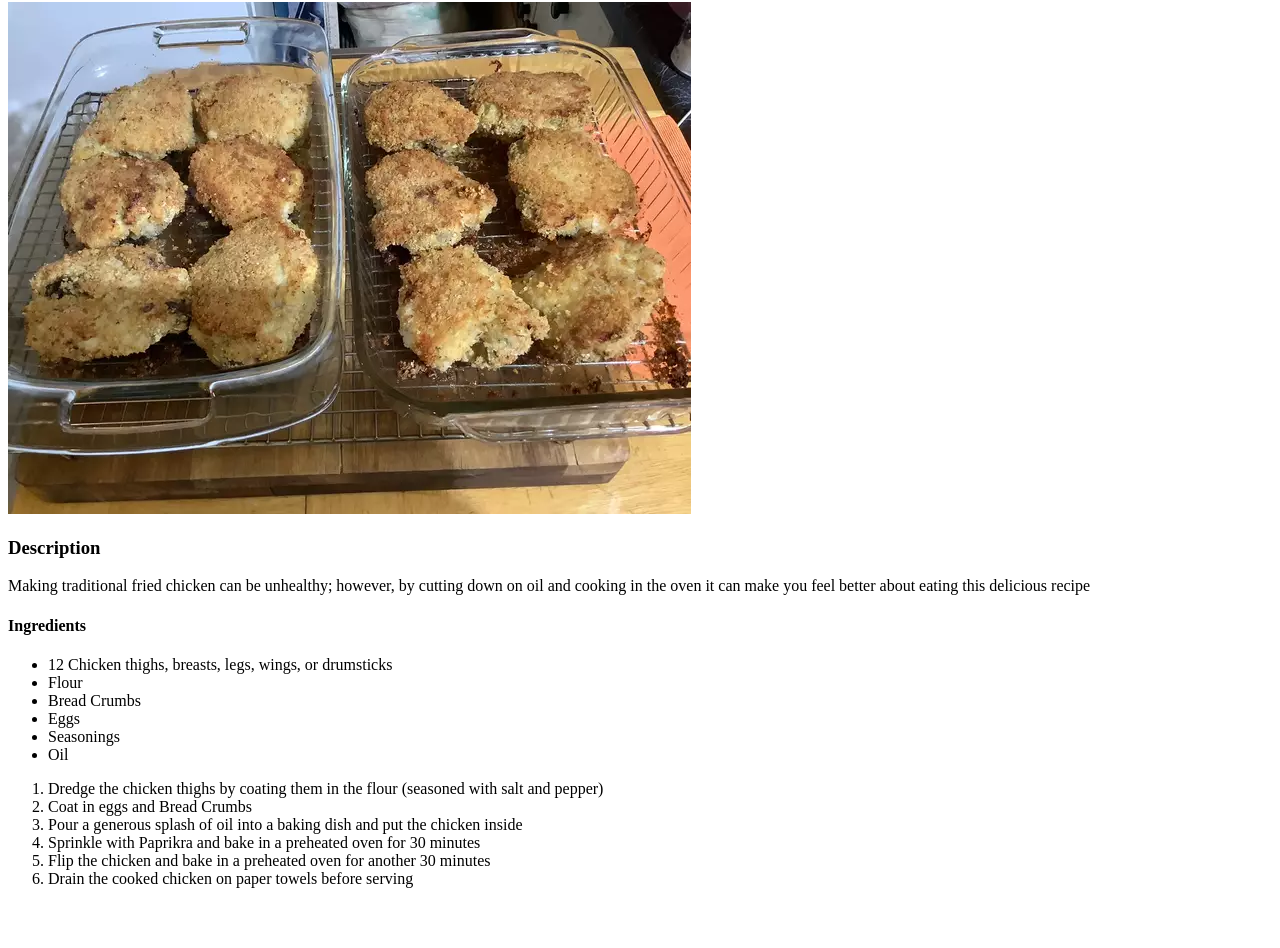
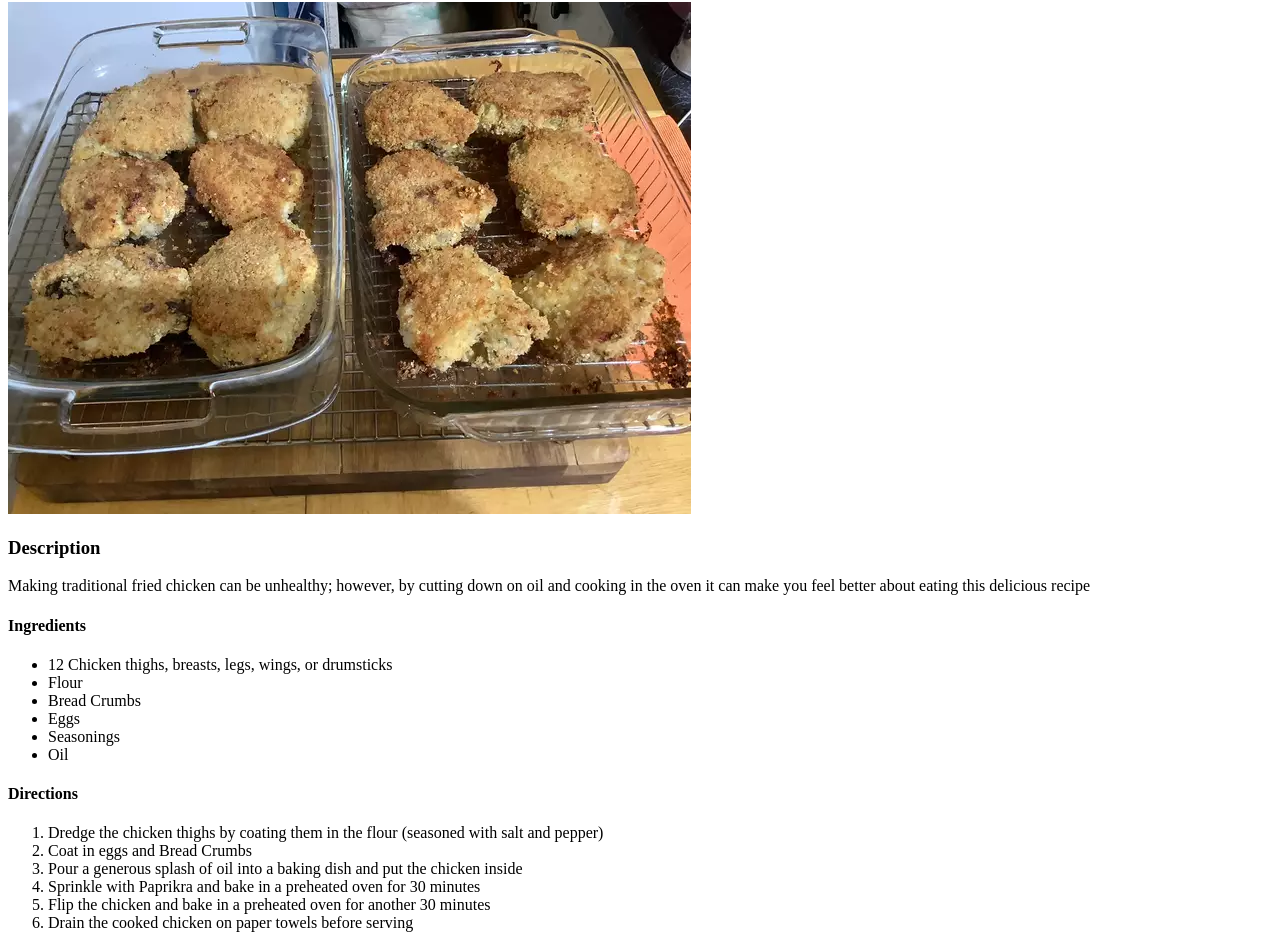
Before and after one commit to austinf01/odin-recipes, a plain HTML site: page recipes/friedchicken.html in a window 1280 px wide. Shown: the part 78-1026 px from the top of the page. Before the commit the page ends 982 px from the top, so only its background shows below. Drawn offline with Linux system fonts and the light colour scheme.

Commit message:
Added Directions label on top of directions

```diff
--- a/recipes/friedchicken.html
+++ b/recipes/friedchicken.html
@@ -21,7 +21,7 @@
             <li>Seasonings</li>
             <li>Oil</li>
         </ul>
-
+        <h4>Directions</h4>
         <ol>
             <li>Dredge the chicken thighs by coating them in the flour (seasoned with salt and pepper)</li>
             <li>Coat in eggs and Bread Crumbs</li>
```
